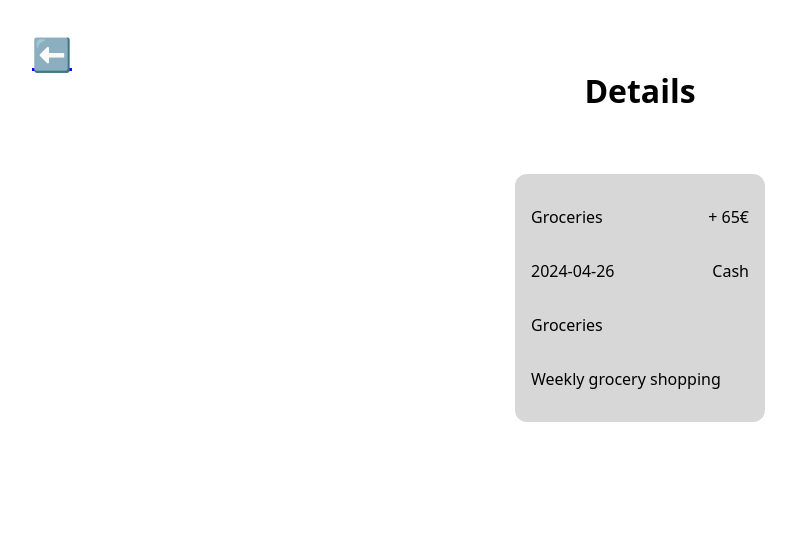
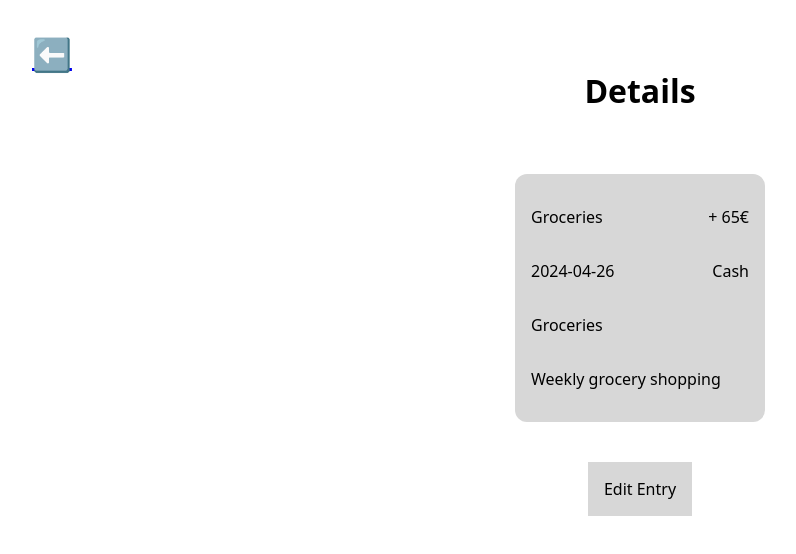
Before and after one commit to benediktbrenk/budget-app, a Next.js app: page /details/1 in a window 1280 px wide. Shown: the top 554 px of the page, without its empty margins (0-796 px from the left). Built offline with nearby package versions, Linux system fonts and the light colour scheme.

Commit message:
create edit Button on TransactionDetailsPage and create edit page

```diff
--- a/components/TransactionDetails/TransactionDetails.styled.js
+++ b/components/TransactionDetails/TransactionDetails.styled.js
@@ -1,3 +1,4 @@
+import Link from "next/link";
 const { default: styled } = require("styled-components");
 
 export const StyledDetailsContainer = styled.article`
@@ -15,3 +16,13 @@ export const StyledItemContainer = styled.div`
   display: flex;
   justify-content: space-between;
 `;
+
+export const StyledLink = styled(Link)`
+  text-decoration: none;
+  color: black;
+`;
+
+export const StyledDiv = styled.div`
+  background-color: #d7d7d7;
+  padding: 1rem;
+`;
--- a/components/TransactionDetails/index.js
+++ b/components/TransactionDetails/index.js
@@ -1,8 +1,13 @@
-import { StyledItemContainer } from "./TransactionDetails.styled";
+import {
+  StyledDiv,
+  StyledItemContainer,
+  StyledLink,
+} from "./TransactionDetails.styled";
 import { StyledDetailsContainer } from "./TransactionDetails.styled";
 
 export default function TransactionDetails({ currentTransaction }) {
   return (
+    <>
       <StyledDetailsContainer>
         <StyledItemContainer>
           <p>{currentTransaction.name}</p>
@@ -19,5 +24,9 @@ export default function TransactionDetails({ currentTransaction }) {
         <p>{currentTransaction.category}</p>
         <p>{currentTransaction.description}</p>
       </StyledDetailsContainer>
+      <StyledDiv>
+        <StyledLink href="../edit"> Edit Entry </StyledLink>
+      </StyledDiv>
+    </>
   );
 }
```
Also changed, not shown: pages/edit/index.js (added, +35 -0 lines). Lines whose indentation alone changed are shown as unchanged.
